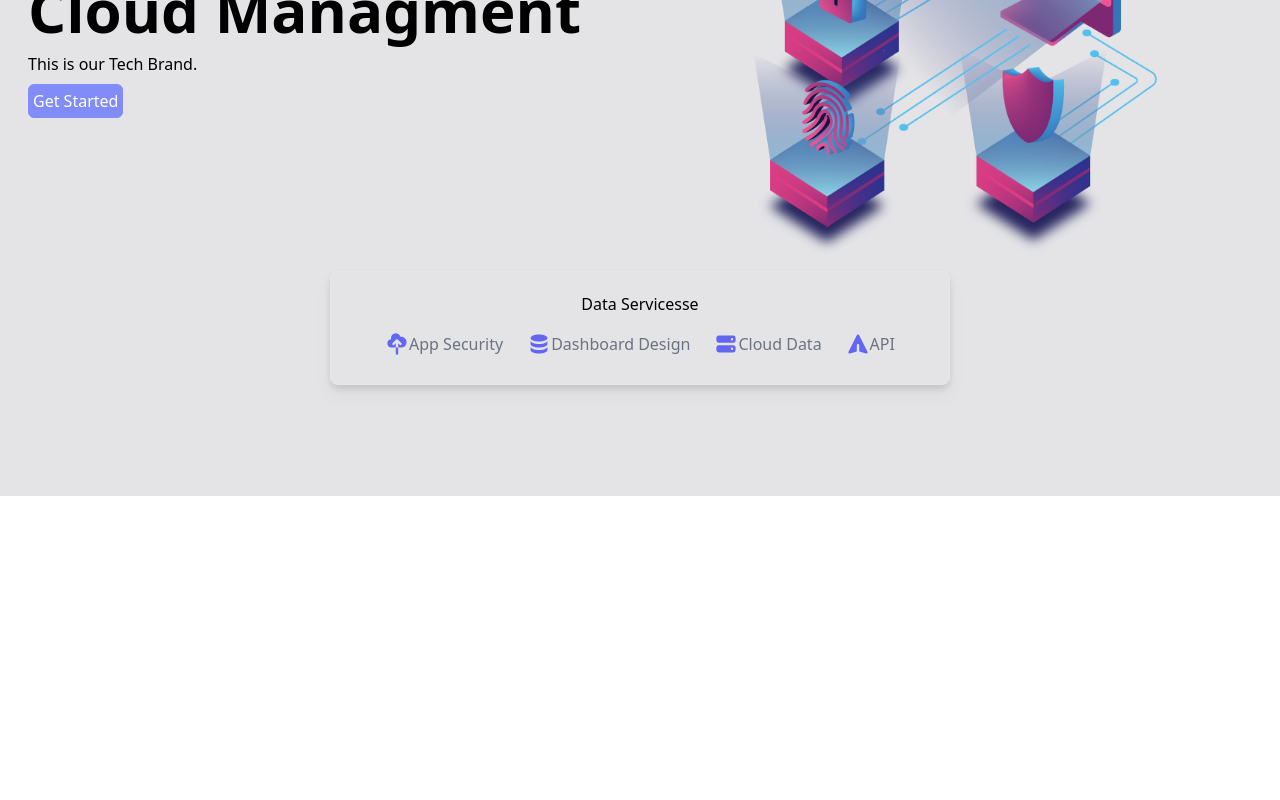
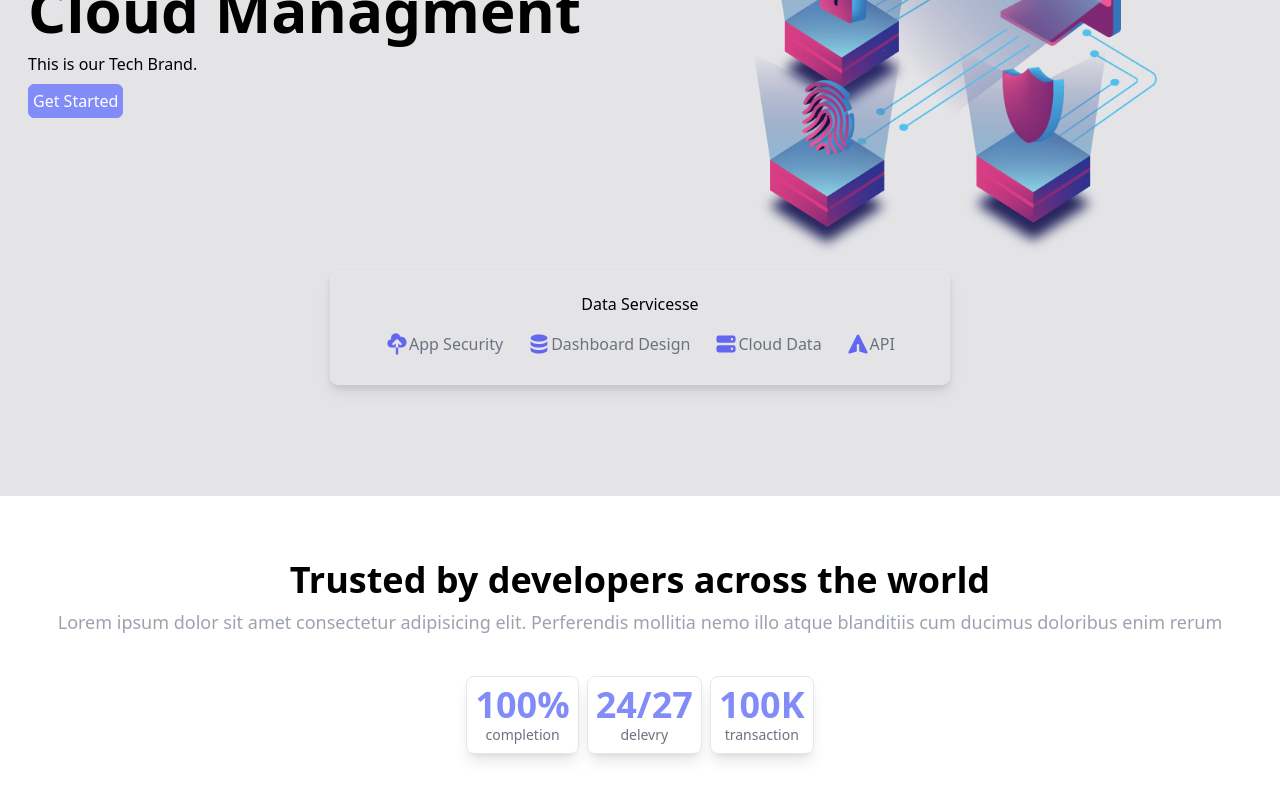
Before and after one commit to bouakram/tailwindcss_react_webpage, a React (Create React App) app: page / in a window 1280 px wide. Shown: the part 384-1184 px from the top of the page. Before the commit the page ends 880 px from the top, so only its background shows below. Built offline with nearby package versions, Linux system fonts and the light colour scheme.

Commit message:
adding new components

```diff
--- a/src/App.js
+++ b/src/App.js
@@ -1,10 +1,12 @@
 import Navbar from "./components/Navbar";
 import Hero from "./components/Hero";
+import Trusted from "./components/Trusted";
 function App() {
   return (
     <div>
       <Navbar />
       <Hero />
+      <Trusted />
     </div>
   );
 }
```
